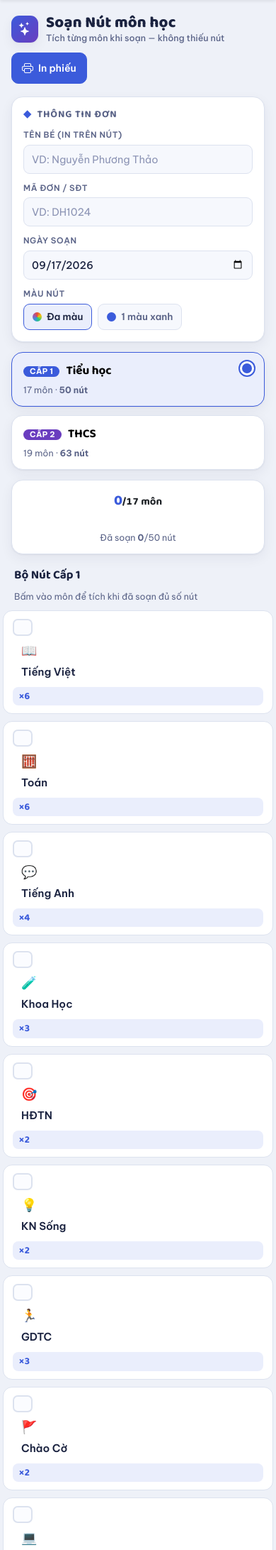
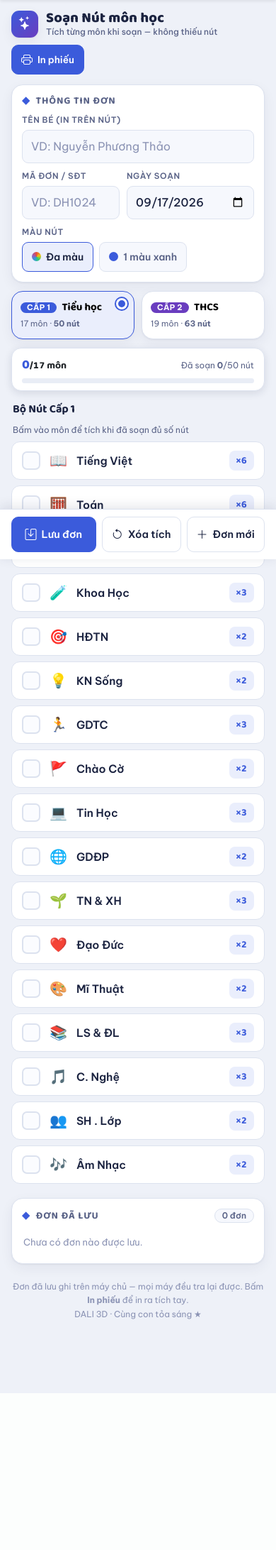
Before and after one commit to tranhsohoadali-png/dali_pha_web, a Django app: page /soan-tkb in a window 390 px wide. Shown: the part 56-2240 px from the top of the page at 71% size. After the commit the page ends 2019 px from the top, so only its background shows below. Run offline with Django 4.2, Linux system fonts and the light colour scheme; the visitor is signed in with stand-in values (Sample User, id 1); data that the repository does not hold is empty; some libraries are stand-ins or nearby versions.

Commit message:
Soan TKB: giao dien mobile dep hon + sua xung dot .row/.card voi Bootstrap
- Sticky thanh tien do duoi nav, sticky thanh nut Luu o day (safe-area)
- Checklist 1 cot tap de, o don 2 cot, tabs full-width, danh sach da luu reflow
- Fix .row/.prog bi Bootstrap .row/.card lam xep doc (anh huong ca desktop)
- CSS-only, khong doi JS/ID/Django tags

Co-Authored-By: Claude Opus 4.8 <noreply@anthropic.com>

```diff
--- a/templates/soan_tkb.html
+++ b/templates/soan_tkb.html
@@ -79,7 +79,7 @@
   width:20px;height:20px;border-radius:50%;background:var(--set-accent);
   box-shadow:inset 0 0 0 3px var(--surface),0 0 0 2px var(--set-accent)}
 
-.prog{margin-top:14px;padding:14px 16px;display:flex;align-items:center;gap:14px;flex-wrap:wrap}
+.prog{margin-top:14px;padding:14px 16px;display:flex;flex-direction:row;align-items:center;gap:14px;flex-wrap:wrap}
 .prog .nums{font-family:"Baloo 2";font-weight:700;font-size:15px;white-space:nowrap;font-variant-numeric:tabular-nums}
 .prog .nums b{color:var(--set-accent);font-size:20px}
 .prog .bar{flex:1;min-width:160px;height:12px;border-radius:999px;background:var(--line-soft);overflow:hidden}
@@ -97,8 +97,11 @@
 .listhead h3{font-family:"Baloo 2";font-size:17px;font-weight:700}
 .listhead .hint{font-size:12.5px;color:var(--ink-soft)}
 .grid{display:grid;grid-template-columns:repeat(auto-fill,minmax(232px,1fr));gap:10px}
-.row{display:flex;align-items:center;gap:12px;cursor:pointer;user-select:none;
+.row{display:flex;align-items:center;gap:12px;flex-wrap:nowrap;margin:0;cursor:pointer;user-select:none;
   background:var(--surface);border:1px solid var(--line);border-radius:13px;padding:11px 13px;transition:.14s;position:relative}
+/* Neutralize Bootstrap's grid `.row` / `.row>*` (flex-wrap:wrap, width:100%, gutter padding,
+   negative margins) which otherwise force our subject rows to stack vertically. */
+.row>*{width:auto;max-width:none;margin-top:0;padding-left:0;padding-right:0}
 .row:hover{border-color:var(--set-accent)}
 .row input{position:absolute;opacity:0;width:1px;height:1px}
 .box{flex:0 0 auto;width:24px;height:24px;border:2px solid var(--line);border-radius:7px;
@@ -150,7 +153,81 @@
 .toast.show{opacity:1;transform:translateX(-50%) translateY(0)}
 .toast i{font-size:18px}
 
-@media (max-width:520px){ .tabs{grid-template-columns:1fr} }
+/* ============ MOBILE (phones & small tablets, ≤768px) ============ */
+@media (max-width:768px){
+  .tkb{padding-bottom:calc(86px + env(safe-area-inset-bottom,0px))}
+
+  /* Header — tidy, wraps if needed */
+  .pagehead{padding:14px 0 2px;gap:10px}
+  .pagehead h1{font-size:20px}
+  .pagehead .sub{font-size:12px}
+  #printBtn{padding:8px 13px;font-size:13.5px}
+
+  /* Order info — 2-col grid with smart spans, easy-tap controls */
+  .order{margin-top:12px;padding:14px}
+  .order h2{margin-bottom:10px}
+  .fields{grid-template-columns:1fr 1fr;gap:10px 10px}
+  .fields .field:nth-child(1){grid-column:1 / -1}   /* Tên bé — full width */
+  .fields .field:nth-child(4){grid-column:1 / -1}   /* Màu nút — full width */
+  .field input{padding:11px 12px;font-size:16px}    /* 16px = no iOS zoom */
+  .colorpick{gap:8px}
+  .chip{padding:10px 13px;font-size:14px}
+
+  /* Tabs — full-width segmented control, large & obvious */
+  .tabs{grid-template-columns:1fr 1fr;gap:10px;margin-top:12px}
+  .tab{padding:12px 12px 13px}
+  .tab .t-top{flex-wrap:wrap;gap:7px}
+  .tab .t-name{font-size:15px}
+  .tab .t-sub{font-size:11.5px;margin-top:3px}
+  .tab[aria-selected="true"]::after{top:9px;right:9px;width:16px;height:16px}
+
+  /* Progress — compact STICKY strip just under the site nav (~56px) */
+  .prog{position:sticky;top:56px;z-index:30;margin-top:12px;
+    padding:10px 14px;gap:6px 12px;flex-wrap:wrap;border-radius:14px;
+    box-shadow:0 3px 12px rgba(27,35,64,.12)}
+  .prog .nums{order:1;font-size:14px}
+  .prog .nums b{font-size:18px}
+  .prog .sub{order:2;margin-left:auto;font-size:12px}
+  .prog .bar{order:3;flex:0 0 100%;min-width:0;height:7px}
+
+  .banner{margin-top:10px;padding:11px 14px;font-size:13.5px}
+
+  /* Checklist — single column, tall comfortable tap rows */
+  .listhead{margin:16px 2px 8px}
+  .listhead h3{font-size:16px}
+  .listhead .hint{font-size:12px;flex:1 1 100%}
+  .grid{grid-template-columns:1fr;gap:8px}
+  .row{min-height:54px;padding:10px 14px;gap:13px;border-radius:12px}
+  .box{width:26px;height:26px}
+  .box::after{left:8px;top:4px}
+  .emoji{font-size:20px}
+  .name{font-size:15.5px}
+  .qty{font-size:14px;padding:4px 10px}
+
+  /* Actions — sticky bottom bar, thumb-reachable, Lưu đơn prominent */
+  .actions{position:fixed;left:0;right:0;bottom:0;z-index:40;margin-top:0;
+    gap:8px;flex-wrap:nowrap;background:var(--surface);
+    border-top:1px solid var(--line);
+    box-shadow:0 -3px 16px rgba(27,35,64,.12);
+    padding:10px 16px calc(10px + env(safe-area-inset-bottom,0px))}
+  .actions .btn{padding:12px 12px;font-size:14.5px;white-space:nowrap}
+  #saveBtn{flex:1 1 auto;justify-content:center}
+  #resetBtn,#newBtn{flex:0 0 auto;padding:12px 13px}
+
+  /* Saved orders — everything reachable, meta wraps, ≥40px icon buttons */
+  .saved{margin-top:20px;padding:14px}
+  .sitem{flex-wrap:wrap;row-gap:8px;gap:10px;padding:11px 12px;align-items:center}
+  .sitem .si-cap{order:1}
+  .sitem .si-badge{order:2;margin-left:auto}
+  .sitem .si-main{order:3;flex:1 1 100%;min-width:0}
+  .sitem .si-name{white-space:normal}
+  .sitem .si-meta{white-space:normal}
+  .sitem .si-act{order:4;flex:1 1 100%;justify-content:flex-end;gap:8px}
+  .iconbtn{width:40px;height:40px;font-size:17px}
+
+  /* Toast floats above the sticky action bar */
+  .toast{bottom:calc(86px + env(safe-area-inset-bottom,0px))}
+}
 @media (prefers-reduced-motion:reduce){.tkb *{transition:none!important}}
 
 .print-head{display:none;align-items:center;justify-content:space-between;
@@ -159,6 +236,7 @@
 @media print{
   nav.navbar,.pagehead,.tabs,.actions,.foot,.listhead .hint,.saved,.toast{display:none!important}
   .tkb{background:#fff;color:#000;padding:0;-webkit-print-color-adjust:exact;print-color-adjust:exact}
+  .prog{position:static!important;top:auto!important;z-index:auto!important;box-shadow:none!important}
   .wrap{padding:0;max-width:none}
   .card,.row{box-shadow:none}
   .order,.prog{margin-top:10px}
```
